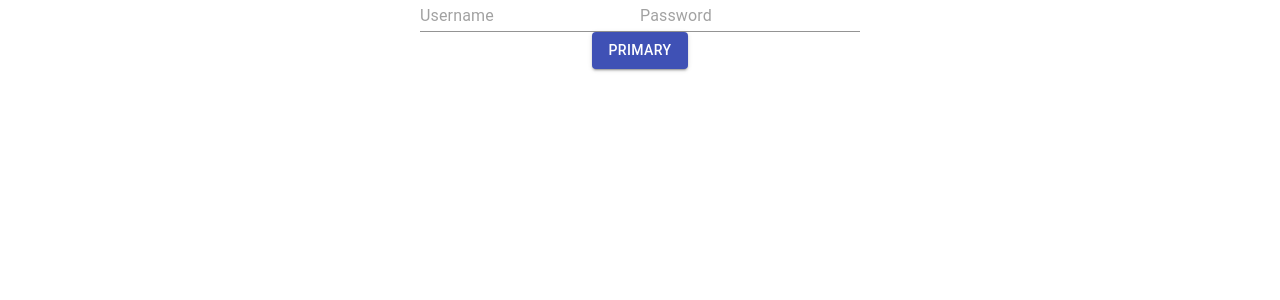
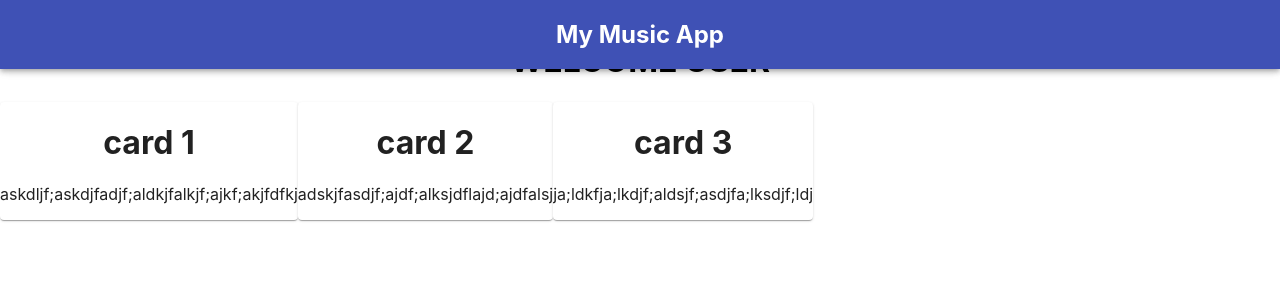
Before and after one commit to JoshuaGutie/music-app, a React (Create React App) app: page / in a window 1280 px wide. Both pictures are taken after a click on the button "PRIMARY". Shown: the top 300 px of the page. Built offline with nearby package versions, Linux system fonts and the light colour scheme.

Commit message:
component page complete

```diff
--- a/src/App.js
+++ b/src/App.js
@@ -1,7 +1,9 @@
 import React, { Component } from "react";
 import "./App.css";
+import Dashboard from "./components/Dashboard";
+import AppBar from "@material-ui/core/AppBar";
+import Button from "@material-ui/core/Button";
 import TextField from "@material-ui/core/TextField";
-import Button from "@material-ui/core/Button";
 
 class App extends Component {
 	constructor(props) {
@@ -9,6 +11,7 @@ class App extends Component {
 		this.state = {
 			username: "",
 			password: "",
+			loggedIn: false
 		};
 		this.handleChange = this.handleChange.bind(this);
 		this.handleSubmit = this.handleSubmit.bind(this);
@@ -16,30 +19,28 @@ class App extends Component {
 	handleChange(event) {
 		this.setState({
 			// value: event.target.value,
-      [event.target.name]: event.target.value,
+			[event.target.name]: event.target.value
 		});
 	}
-  handleSubmit (event)  {
+	handleSubmit(event) {
 		// don't reload the page
 		event.preventDefault();
 		this.setState({
-      username: '',
-      password: ''
+			username: "",
+			password: "",
+			loggedIn: !this.state.loggedIn
 		});
-
-  };
-
-  // handleClick = () => {
-  //   this.setState({
-  //     username: !this.state.username,
-  //     password: !this.state.password
-  //   })
-  // }
+		console.log(this.state.loggedIn);
+	}
 
 	render() {
+		if (this.state.loggedIn) {
+			return <Dashboard />;
+		} else {
 			return (
 				<div className="App">
-
+					<AppBar>
+						My Music App
 						<form>
 							<TextField
 								name="username"
@@ -51,19 +52,24 @@ class App extends Component {
 
 							<TextField
 								placeholder="Password"
-            name = "password"
+								name="password"
 								type="text"
 								value={this.state.password}
 								onChange={this.handleChange}
 							/>
 						</form>
-
-        <Button variant="contained" color="primary" onClick ={this.handleSubmit}>
+						<Button
+							variant="contained"
+							color="primary"
+							onClick={this.handleSubmit}
+						>
 							Primary
 						</Button>
+					</AppBar>
 				</div>
 			);
 		}
 	}
+}
 
 export default App;
--- /dev/null
+++ b/src/components/Dashboard.js
@@ -0,0 +1,41 @@
+import React, { Component } from "react";
+import "../App.css";
+import AppBar from "@material-ui/core/AppBar";
+import Card from "@material-ui/core/Card";
+// import Button from "@material-ui/core/Button";
+// import TextField from "@material-ui/core/TextField";
+
+class Dashboard extends Component {
+	constructor(props) {
+		super(props);
+		this.state = {};
+	}
+
+	render() {
+		return (
+			<div className="App">
+				<AppBar>
+					<h2>My Music App</h2>
+				</AppBar>
+				<br />
+				<h1>WELCOME USER</h1>
+				<div style={{ display: "flex" }}>
+					<Card variant="elevation">
+						<h1>card 1</h1>
+						<p>askdljf;askdjfadjf;aldkjfalkjf;ajkf;akjfdfkj</p>
+					</Card>
+					<Card variant="elevation">
+						<h1>card 2</h1>
+						<p>adskjfasdjf;ajdf;alksjdflajd;ajdfalsj</p>
+					</Card>
+					<Card variant="elevation">
+						<h1>card 3</h1>
+						<p>ja;ldkfja;lkdjf;aldsjf;asdjfa;lksdjf;ldj</p>
+					</Card>
+				</div>
+			</div>
+		);
+	}
+}
+
+export default Dashboard;
```
Lines whose indentation alone changed are shown as unchanged.
